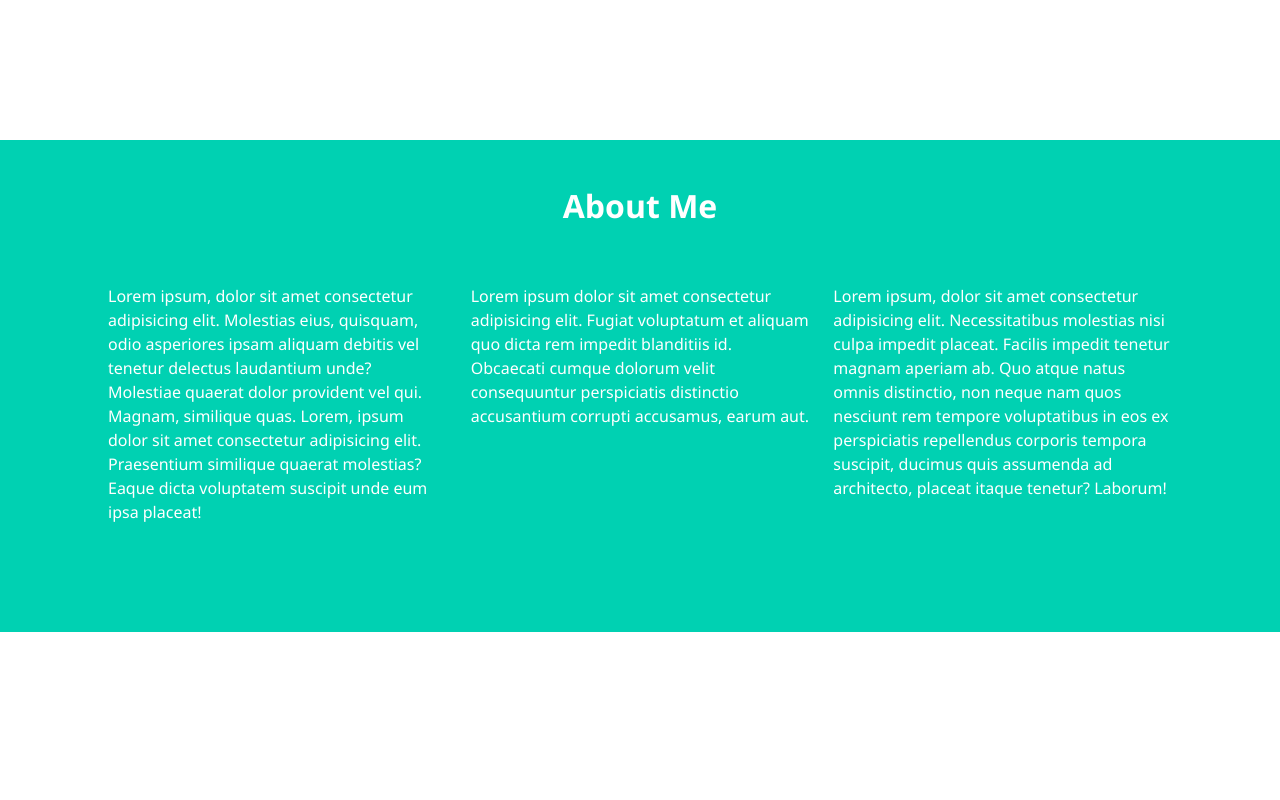
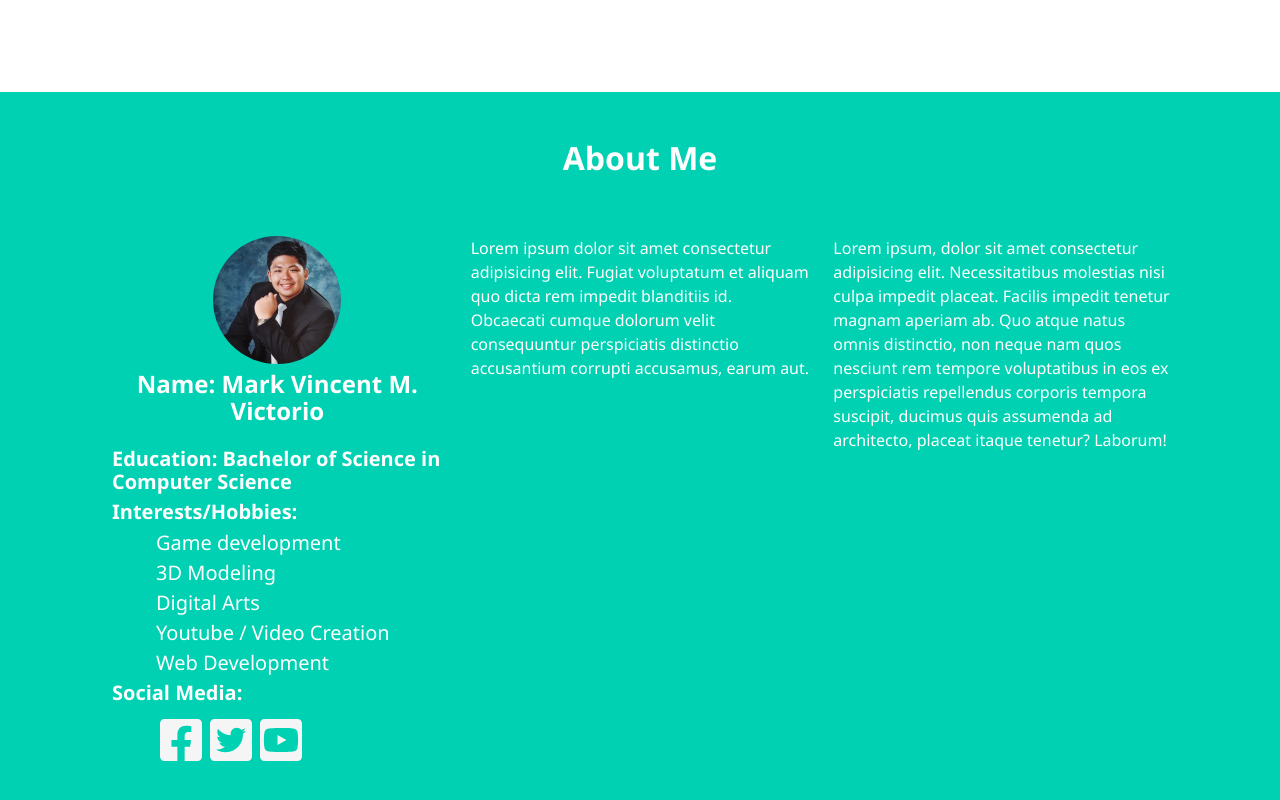
Before and after one commit to MarkVictorio/react-resume, a React (Create React App) app: page / in a window 1280 px wide. Shown: the part 570-1370 px from the top of the page. Before the commit the page ends 1202 px from the top, so only its background shows below. Built offline with nearby package versions, Linux system fonts and the light colour scheme.

Commit message:
Added-FontAwesome-Icons
and also some other stuff in the resume

```diff
--- a/package.json
+++ b/package.json
@@ -3,6 +3,10 @@
   "version": "0.1.0",
   "private": true,
   "dependencies": {
+    "@fortawesome/fontawesome-svg-core": "^1.2.36",
+    "@fortawesome/free-brands-svg-icons": "^5.15.4",
+    "@fortawesome/free-solid-svg-icons": "^5.15.4",
+    "@fortawesome/react-fontawesome": "^0.1.16",
     "@testing-library/jest-dom": "^5.15.0",
     "@testing-library/react": "^11.2.7",
     "@testing-library/user-event": "^12.8.3",
--- a/src/components/Body.js
+++ b/src/components/Body.js
@@ -7,7 +7,7 @@ function Body() {
             <div className="column my-6 py-6">
                 <section className="section">
                     <h1 className="title has-text-black is-size-2"> I am <span className="has-text-primary">Mark Vincent Victorio</span></h1>
-                    <p className = "mb-5">Lorem ipsum dolor sit amet consectetur, adipisicing elit. Quis veritatis doloribus quibusdam placeat aliquam, eaque rem architecto? Tempora id facilis, quod minus perspiciatis mollitia excepturi. Ducimus modi nam quo minima tenetur praesentium aliquam corrupti, cumque doloremque amet? Asperiores, hic facere, delectus laboriosam eius tenetur aut, vel accusamus veritatis officia officiis.</p>
+                    <p className = "mb-5">I am an aspiring individual in the field of Computer Science, I would describe myself as resourceful, hardworking and crafty. I always seek to challenge myself in any craft, hobby and skill that I pick-up. I believe that I am a creative soul that seeks to create in every opportunity that I get.</p>
                     <button className="button is-primary mr-1">Contact</button>
                     <a className="button is-primary mx-5" href = "https://github.com/MarkVictorio?tab=repositories">Portfolio</a>
                 </section>
--- a/src/components/Resume.js
+++ b/src/components/Resume.js
@@ -1,19 +1,37 @@
 import React from 'react'
+import { FontAwesomeIcon } from "@fortawesome/react-fontawesome"
+import {faYoutubeSquare,faTwitterSquare, faFacebookSquare} from "@fortawesome/free-brands-svg-icons"
 
 function Resume() {
     return (
-        <div className="columns m-6 has-text-white">
-            <div className="column">
-                Lorem ipsum, dolor sit amet consectetur adipisicing elit.
-                Molestias eius, quisquam, odio asperiores ipsam aliquam debitis
-                vel tenetur delectus laudantium unde? Molestiae quaerat dolor provident
-                vel qui. Magnam, similique quas. Lorem, ipsum dolor sit amet consectetur adipisicing elit. Praesentium similique quaerat molestias? Eaque dicta voluptatem suscipit unde eum ipsa placeat!
+        <div className="columns m-6">
+            <div className="column has-text-centered">
+                <figure className="image is-128x128 is-inline-block">
+                    <img src="/images/profileimage.jpg" className = "is-rounded"/>
+                </figure>
+                <h1 className = "title is-size-4 has-text-white mb-5">Name: Mark Vincent M. Victorio</h1>
+                <section className="has-text-left">
+                <h1 className = "title is-size-5 has-text-white my-2 mx-1">Education: Bachelor of Science in Computer Science</h1>
+                <h1 className="title is-size-5 has-text-white my-1 ml-1">Interests/Hobbies:</h1>
+                <p className="is-size-5 has-text-white ml-6">
+                Game development <br />3D Modeling <br />Digital Arts <br />Youtube / Video Creation <br />Web Development
+                </p>
+                <h1 className="title is-size-5 has-text-white my-1 ml-1">Social Media:</h1>
+                </section>
+                <section className="has-text-centered is-flex my-3 mx-6">
+                <a href="https://www.facebook.com/mvvictorio/"><FontAwesomeIcon icon={faFacebookSquare} className="title is-size-1 mx-1 has-text-white-ter"></FontAwesomeIcon></a>
+                <a href="https://twitter.com/OnTheMark18"><FontAwesomeIcon icon={faTwitterSquare} className="title is-size-1 mx-1 has-text-white-ter"/></a>
+                <a href="https://www.youtube.com/c/OnTheMark"><FontAwesomeIcon icon={faYoutubeSquare} className="title is-size-1 mx-1 has-text-white-ter" /></a>
+
+
+                </section>
+
             </div>
-            <div className="column">
+            <div className="column has-text-white">
                 Lorem ipsum dolor sit amet consectetur adipisicing elit. Fugiat voluptatum et aliquam quo dicta rem impedit blanditiis id.
                 Obcaecati cumque dolorum velit consequuntur perspiciatis distinctio accusantium corrupti accusamus, earum aut.
             </div>
-            <div className="column">
+            <div className="column has-text-white">
                 Lorem ipsum, dolor sit amet consectetur adipisicing elit. Necessitatibus molestias nisi culpa impedit
                 placeat. Facilis impedit tenetur magnam aperiam ab. Quo atque natus omnis distinctio, non neque nam
                 quos nesciunt rem tempore voluptatibus in eos ex perspiciatis repellendus corporis tempora suscipit,
```
Also changed, not shown: 1 other file (tests, documents, lock files or other folders).
